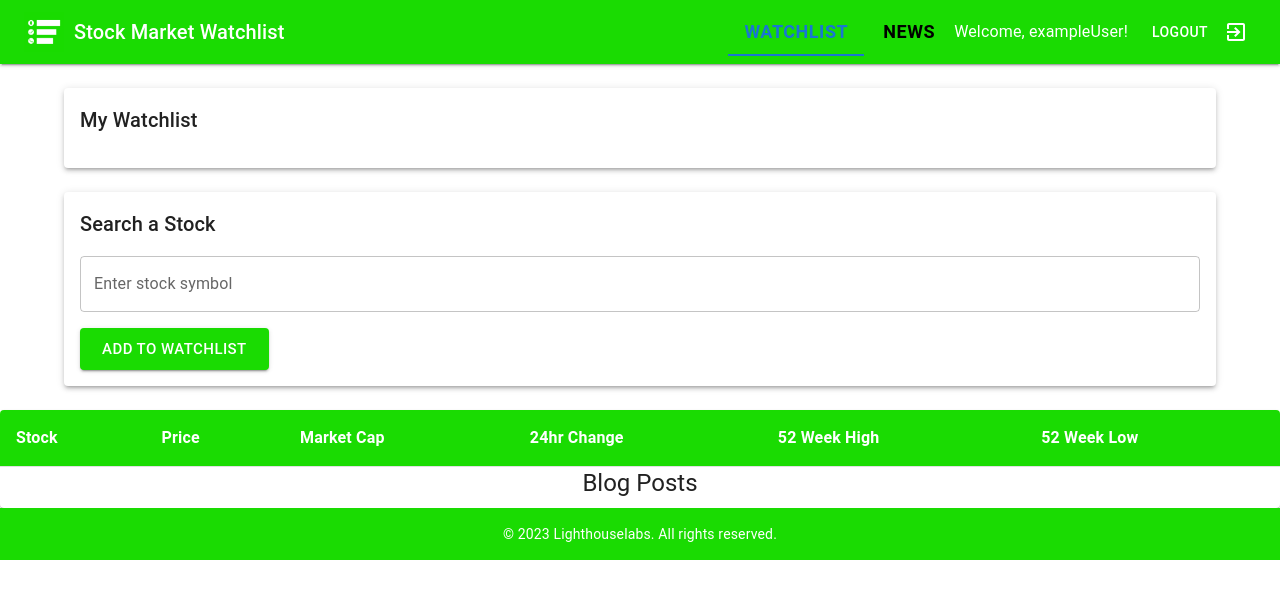
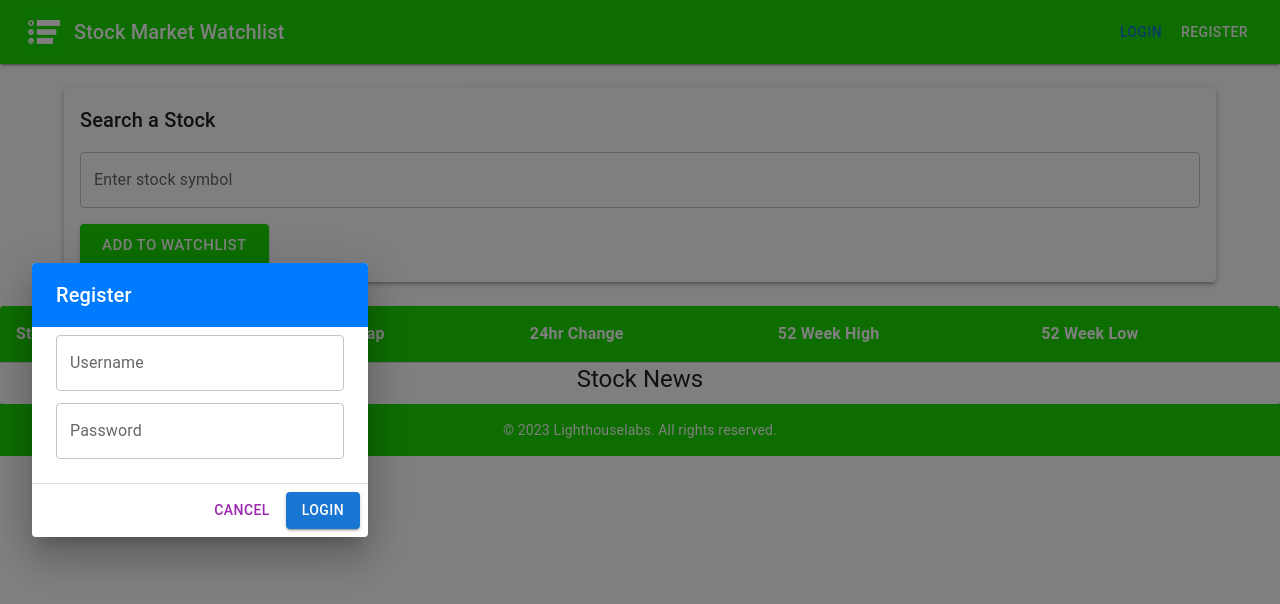
Before and after one commit to KhoslaGA/MarketWatch-FE, a React (Create React App) app: page / in a window 1280 px wide. Both pictures are taken after a click on the button "LOGIN". Shown: the top 604 px of the page. Built offline with nearby package versions, Linux system fonts and the light colour scheme.

Commit message:
login working

```diff
--- a/src/App.js
+++ b/src/App.js
@@ -25,13 +25,12 @@ import {
   CardContent,
 } from "@mui/material";
 import DeleteIcon from "@mui/icons-material/Delete";
-import logo from './Logo.jpg'
-import ExitToAppIcon from '@mui/icons-material/ExitToApp';
-
-import Footer from "./footer";
+import logo from "./Logo.jpg";
+import ExitToAppIcon from "@mui/icons-material/ExitToApp";
 import RegistrationDialog from "./RegistrationDialog";
 import EditIcon from "@mui/icons-material/Edit";
-
+import Login from "./login";
+import Footer from "./footer";
 
 function App() {
   const [isLoggedIn, setIsLoggedIn] = useState(false);
@@ -41,6 +40,12 @@ function App() {
   const [symbolInput, setSymbolInput] = useState("");
   const [news, setNews] = useState([]);
   const [currentTab, setCurrentTab] = useState(0);
+  const [stockDataState, setStockDataState] = useState(null);
+  const [newsDataState, setNewsDataState] = useState([]);
+  const [editingSymbol, setEditingSymbol] = useState("");
+  const [editingIndex, setEditingIndex] = useState(null);
+  const [showLoginDialog, setShowLoginDialog] = useState(false);
+
 
   useEffect(() => {
     if (isLoggedIn) {
@@ -48,30 +53,36 @@ function App() {
     }
   }, [isLoggedIn]);
 
-  const handleLogin = () => {
-    setUsername("exampleUser");
-    setIsLoggedIn(true);
+  const handleLogin = (loginData) => {
+
+    // Send a POST request to your backend to verify the user's credentials
+    axios
+      .post("http://localhost:7050/auth/login", loginData)
+      .then((response) => {
+        console.log(response)
+        if (response.status === 200) {
+
+          setUsername(loginData.username);
+          setShowLoginDialog(false)
+          setIsLoggedIn(true);
+
+        } else {
+
+          console.error("Login failed");
+        }
+      })
+      .catch((error) => {
+
+        console.error("Error during login:", error);
+      });
   };
 
-  const handleLogout = () => {
-    setUsername("");
-    setIsLoggedIn(false);
-  };
-
-  const [stockDataState, setStockDataState] = useState(null);
-  const [newsDataState, setNewsDataState] = useState([]);
-
-  const [editingSymbol, setEditingSymbol] = useState("");
-  const [editingIndex, setEditingIndex] = useState(null);
-
   const addToWatchlist = () => {
-    // if (symbolInput.trim() !== "" && !watchlist.includes(symbolInput)) {
     setWatchlist([...watchlist, symbolInput]);
     axios.get(`/stocks/${symbolInput}`).then((response) => {
       setStockDataState(response.data);
     });
     setSymbolInput("");
-    // }
     axios.get(`/news/${symbolInput}`).then((response) => {
       setNewsDataState([...newsDataState, ...response.data]);
       console.log(response.data);
@@ -102,7 +113,6 @@ function App() {
     setEditingSymbol("");
   };
 
-
   const fetchNewsData = () => {
     // Replace with your actual news API endpoint
     fetch("")
@@ -119,6 +129,11 @@ function App() {
     setIsRegistrationOpen(true);
   };
 
+  const handleLogout = () => {
+    setUsername("");
+    setIsLoggedIn(false);
+  };
+
   return (
     <div className="App">
       <AppBar
@@ -127,20 +142,26 @@ function App() {
         sx={{
           backgroundColor: "#1ADB02",
           "&:hover": {
-            backgroundColor: "1ADB03", // Change the background color on hover
+            backgroundColor: "1ADB03",
           },
         }}
       >
-
         <Toolbar>
           <img
             src={logo}
             alt="Logo"
-            style={{ height: "40px", marginRight: "10px" }} // Adjust the height and margin as needed
+            style={{ height: "40px", marginRight: "10px" }}
           />
           <Typography variant="h6" component="div" sx={{ flexGrow: 1 }}>
             Stock Market Watchlist
           </Typography>
+
+          {!isLoggedIn && (<Button onClick={() => setShowLoginDialog(true)} >
+            Login
+          </Button>)}
+          <Login onClose={() => setShowLoginDialog(false)}
+            isOpen={showLoginDialog} handleLogin={handleLogin}
+          />
 
           {isLoggedIn ? (
             <>
@@ -150,8 +171,14 @@ function App() {
                 indicatorColor="primary"
                 textColor="primary"
               >
-                <Tab label="Watchlist" sx={{ fontSize: 18, fontWeight: "bold", color: "black" }} />
-                <Tab label="News" sx={{ fontSize: 18, fontWeight: "bold", color: "black" }} />
+                <Tab
+                  label="Watchlist"
+                  sx={{ fontSize: 18, fontWeight: "bold", color: "black" }}
+                />
+                <Tab
+                  label="News"
+                  sx={{ fontSize: 18, fontWeight: "bold", color: "black" }}
+                />
               </Tabs>
               <Typography variant="body1" sx={{ mr: 2 }}>
                 Welcome, {username}!
@@ -160,14 +187,25 @@ function App() {
                 Logout
               </Button>
               <IconButton color="inherit" onClick={handleLogout}>
-                <ExitToAppIcon /> {/* Replace this with the icon */}
+                <ExitToAppIcon />
               </IconButton>
             </>
+
           ) : (
             <>
-              <Button color="inherit" onClick={handleLogin}>
-                Login
-              </Button>
+              {/* <Dialog open={isOpen} onClose={onClose} sx={{ maxWidth: '400px' }}>
+                <DialogTitle sx={{ backgroundColor: '#007BFF', color: 'white' }}>Login</DialogTitle>
+
+                <DialogActions sx={{ borderTop: '1px solid #e0e0e0' }}>
+                  <Button onClick={() => onClose(false)} color="secondary">
+                    Cancel
+                  </Button>
+                  <Button onClick={handleRegister} color="primary" variant="contained">
+                    Register
+                  </Button>
+                </DialogActions>
+              </Dialog> */}
+
               <Button color="inherit" onClick={handleRegister}>
                 Register
               </Button>
@@ -196,7 +234,9 @@ function App() {
                         <>
                           <TextField
                             value={editingSymbol}
-                            onChange={(e) => setEditingSymbol(e.target.value)}
+                            onChange={(e) =>
+                              setEditingSymbol(e.target.value)
+                            }
                           />
                           <Button
                             variant="contained"
@@ -207,8 +247,6 @@ function App() {
                           >
                             Save
                           </Button>
-
-
                         </>
                       ) : (
                         // When not editing
@@ -235,7 +273,6 @@ function App() {
                     </ListItem>
                   ))}
                 </List>
-
               </div>
             )}
 
@@ -303,9 +340,8 @@ function App() {
             <TableBody>
               {stockDataState &&
                 stockDataState.map((stock) => {
-                  console.log(stock);
                   return (
-                    <TableRow>
+                    <TableRow key={stock.symbol}>
                       <TableCell>{stock.symbol}</TableCell>
                       <TableCell>{stock.regularMarketPrice}</TableCell>
                       <TableCell>{stock.marketCap}</TableCell>
@@ -324,16 +360,13 @@ function App() {
             </TableHead>
             <TableBody>
               <Typography variant="h5" sx={{ textAlign: "center" }} gutterBottom>
-                Blog Posts
+                Stock News
               </Typography>
               {newsDataState &&
                 newsDataState.map((news) => {
-                  console.log(news);
                   return (
-
-                    <div>
-
-                      <Card key={news.id} sx={{ marginBottom: 2, backgroundColor: "#f9f9f9" }}>
+                    <div key={news.id}>
+                      <Card sx={{ marginBottom: 2, backgroundColor: "#f9f9f9" }}>
                         <CardContent>
                           <Typography variant="h6" sx={{ fontWeight: "bold" }}>
                             {news.title}
@@ -343,18 +376,15 @@ function App() {
                           </Typography>
                         </CardContent>
                       </Card>
-                      {/* ))} */}
                     </div>
                   );
                 })}
             </TableBody>
           </Table>
         </TableContainer>
-
       </div>
       <Footer />
     </div>
-
   );
 }
 
--- /dev/null
+++ b/src/login.js
@@ -0,0 +1,63 @@
+import React, { useState } from 'react';
+import Dialog from '@mui/material/Dialog';
+import DialogTitle from '@mui/material/DialogTitle';
+import DialogContent from '@mui/material/DialogContent';
+import DialogActions from '@mui/material/DialogActions';
+import Button from '@mui/material/Button';
+import TextField from '@mui/material/TextField';
+
+function Login({ isOpen, onClose, handleLogin }) {
+
+    const [formData, setFormData] = useState({
+        username: '',
+        password: '',
+    });
+
+    const handleFieldChange = (e) => {
+        const { name, value } =
+e.target
+;
+        setFormData({
+            ...formData,
+            [name]: value,
+        });
+    };
+    return (
+        <Dialog open={isOpen} onClose={onClose} sx={{ maxWidth: '400px' }}>
+            <DialogTitle sx={{ backgroundColor: '#007BFF', color: 'white' }}>Register</DialogTitle>
+            <DialogContent>
+                {/* Registration form content */}
+                <TextField
+                    autoFocus
+                    margin="dense"
+                    label="Username"
+                    type="text"
+                    name="username"
+                    fullWidth
+                    value={formData.username}
+                    onChange={handleFieldChange}
+                />
+
+                <TextField
+                    margin="dense"
+                    label="Password"
+                    type="password"
+                    name="password"
+                    fullWidth
+                    value={formData.password}
+                    onChange={handleFieldChange}
+                />
+            </DialogContent>
+            <DialogActions sx={{ borderTop: '1px solid #e0e0e0' }}>
+                <Button onClick={() => onClose(false)} color="secondary">
+                    Cancel
+                </Button>
+                <Button onClick={() => handleLogin(formData)} color="primary" variant="contained">
+                    Login
+                </Button>
+            </DialogActions>
+        </Dialog>
+    );
+}
+
+export default Login;
```
